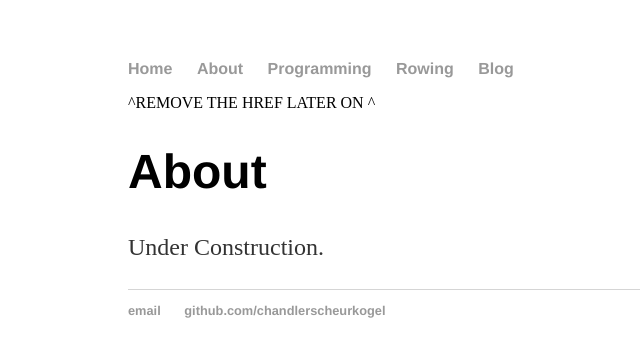
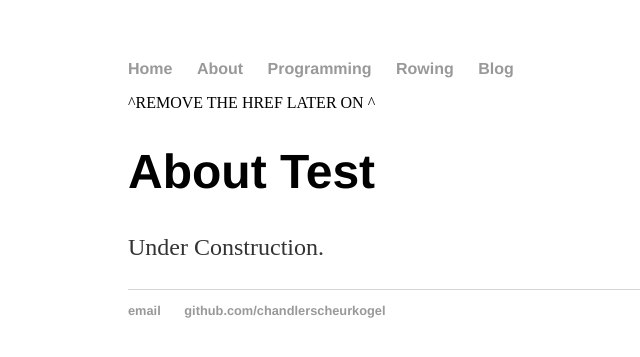
Before and after one commit to ChandlerScheurkogel/ChandlerScheurkogel.github.io, a Jekyll site: the page built from about/index.html, in a window 1280 px wide. Shown: the top 357 px of the page, without its empty margins (64-704 px from the left). Built offline with Jekyll 4.4.1, drawn with Linux system fonts in a browser that asks for light colours; nearby versions of some CDN libraries; library files that are not in the unit come from our copies.

Commit message:
Update index.html

```diff
--- a/about/index.html
+++ b/about/index.html
@@ -10,9 +10,9 @@ title: About Chandler Scheurkogel
 
 
 
-		<div class="about">
+		<div class="about animated fadeInDown">
 
-			<h1>About</h1>
+			<h1>About Test</h1>
 
 			<p>Under Construction.</p>
 
```
